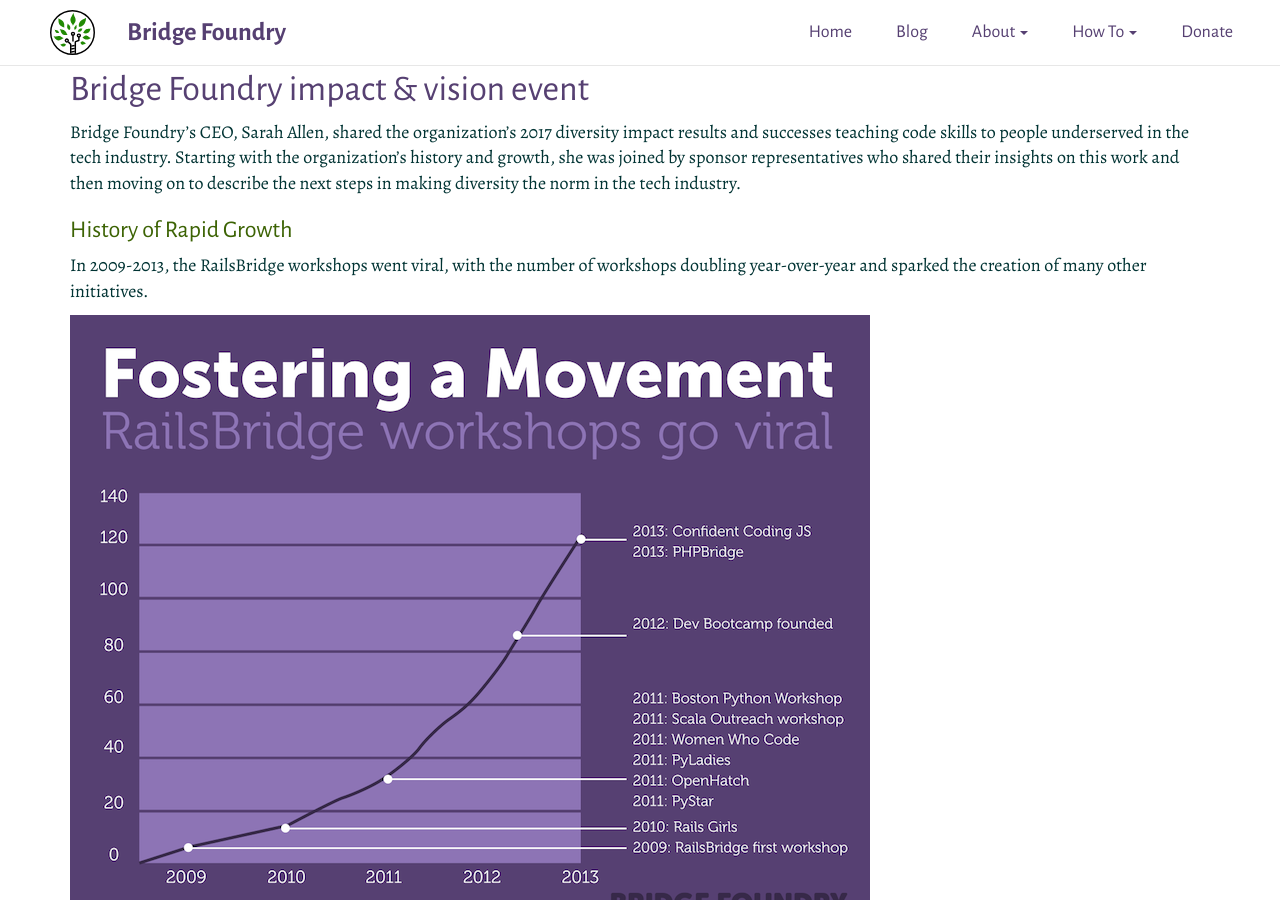
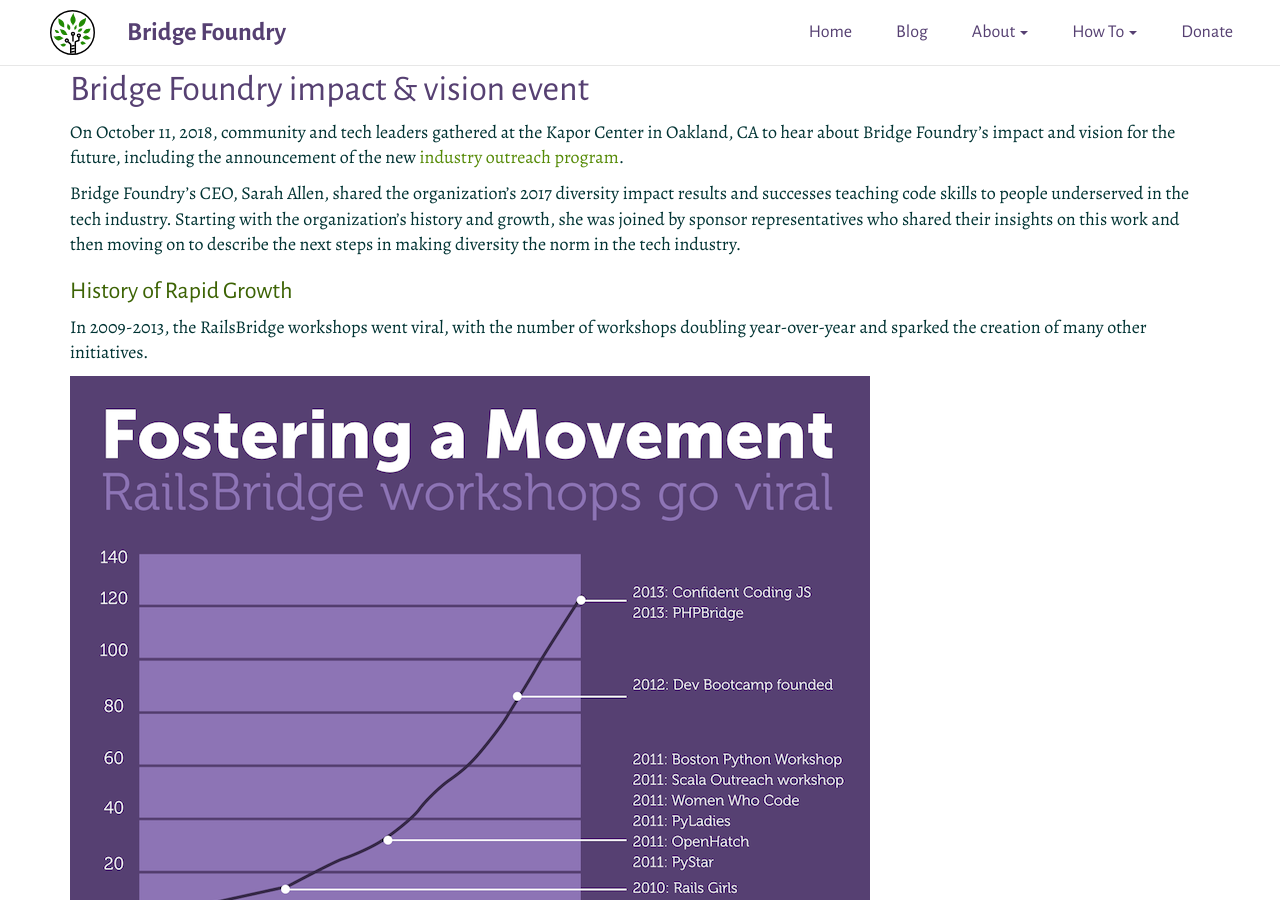
Before and after one commit to Satsaimistoowqp/bridgefoundry.github.io, a Jekyll site: the page built from _posts/2018-10-14-bridge-foundry-impact-and-vision.md, in a window 1280 px wide and 900 px high. Built offline with Jekyll 4.4.1, drawn with Linux system fonts in a browser that asks for light colours.

Commit message:
intro text based on suggestion by Nola Stowe

```diff
--- a/_posts/2018-10-14-bridge-foundry-impact-and-vision.md
+++ b/_posts/2018-10-14-bridge-foundry-impact-and-vision.md
@@ -3,6 +3,10 @@
 title: Bridge Foundry impact & vision event
 tags: ready
 ---
+
+On October 11, 2018, community and tech leaders gathered at the Kapor Center
+in Oakland, CA to hear about Bridge Foundry's impact and vision for the future,
+including the announcement of the new [industry outreach program](https://bridgefoundry.org/news/2018-10-11-industry-partner-program).
 
 Bridge Foundry's CEO, Sarah Allen, shared the organization's 2017 diversity
 impact results and successes teaching code skills to people underserved in the
```
